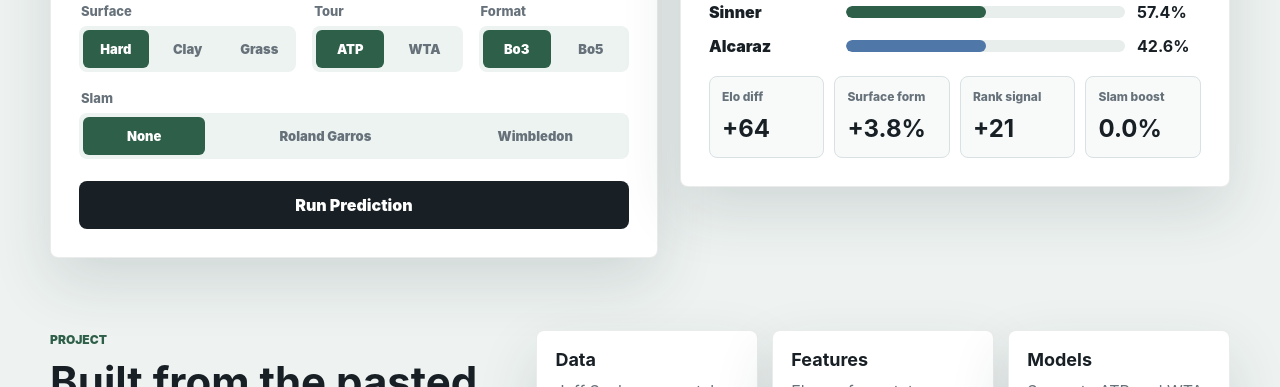
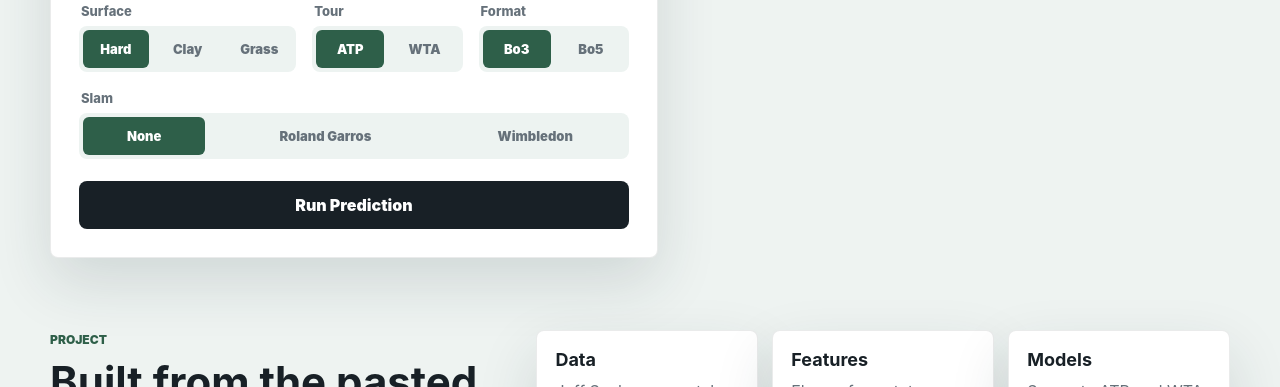
Before and after one commit to df2805/Tennis28, a plain HTML site: page index.html in a window 1280 px wide. Shown: the part 739-1126 px from the top of the page. Drawn offline with Linux system fonts and the light colour scheme.

Commit message:
Hide prediction results until submitted

```diff
--- a/index.html
+++ b/index.html
@@ -97,7 +97,7 @@
           <button class="primary-button" type="submit">Run Prediction</button>
         </form>
 
-        <section class="results" id="results" aria-live="polite">
+        <section class="results" id="results" aria-live="polite" hidden>
           <div class="result-heading">
             <div>
               <p class="eyebrow">Win probability</p>
```
